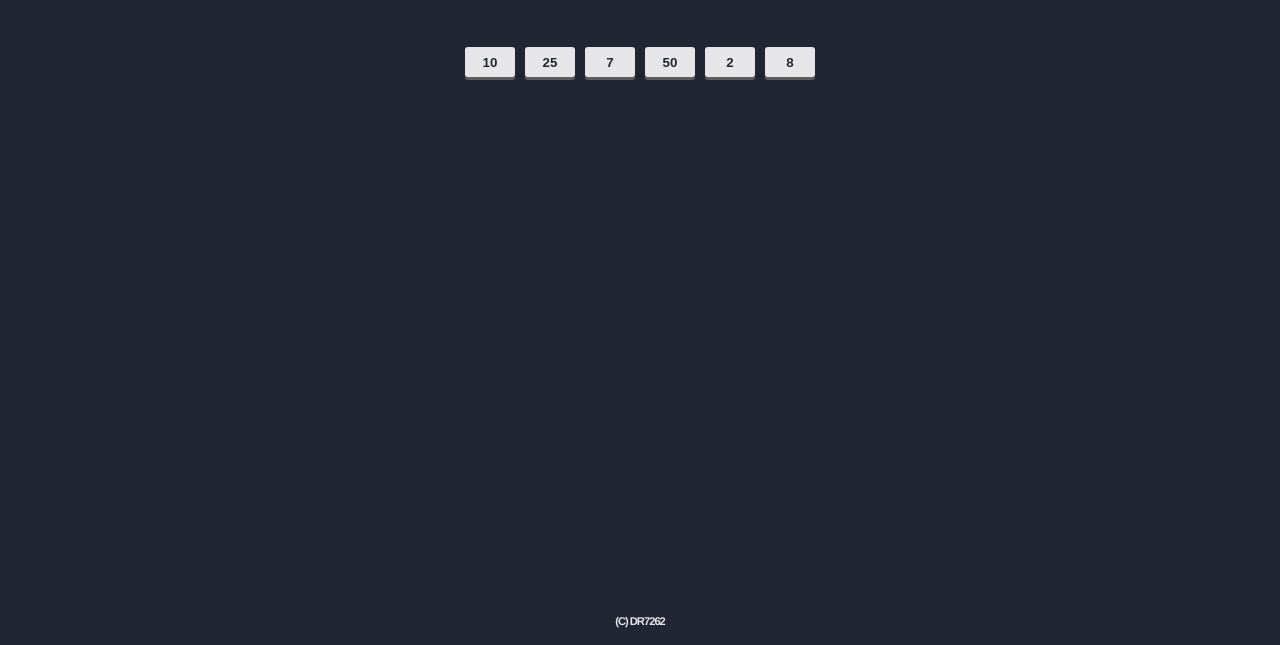
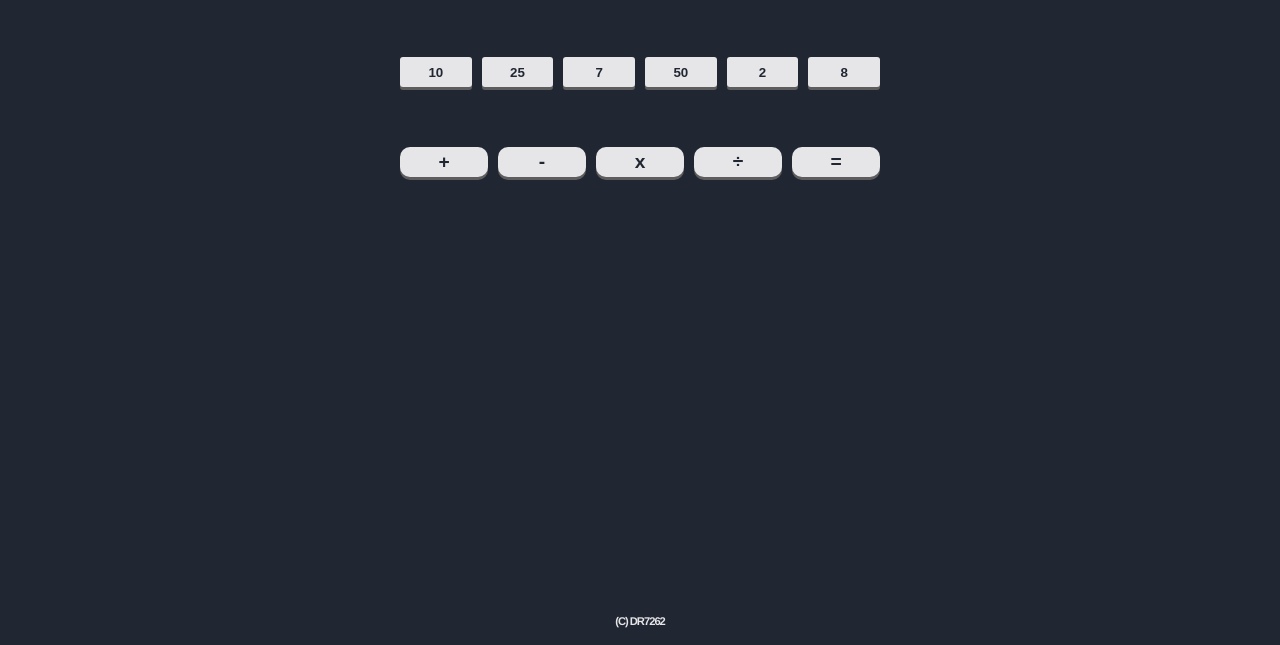
Before and after one commit to DR7262/numbers-game, a website built with webpack: page src/index.html in a window 1280 px wide. Shown: the part 155-800 px from the top of the page. Built offline with nearby package versions, Linux system fonts and the light colour scheme.

Commit message:
Added rendering of operator buttons

```diff
--- a/src/domController.js
+++ b/src/domController.js
@@ -25,7 +25,14 @@ function renderNumberButtons() {
 }
 
 function renderOperatorButtons() {
-
+    const operatorButtonContainer = document.getElementById("operators");
+    let currentOperators = ["+", "-", "x", "÷", "="]
+    for (let operation in currentOperators) {
+        let operatorButton = document.createElement("button");
+        operatorButton.classList.add("operator", "gameButton");
+        operatorButton.textContent = currentOperators[operation];
+        operatorButtonContainer.appendChild(operatorButton);
+    }
 }
 
 function renderCurrentOperation() {
--- a/src/style.css
+++ b/src/style.css
@@ -52,23 +52,39 @@ body {
     padding-bottom: 2px;
 }
 
-#numbers {
+#buttons {
+    width: 100%;
     display: flex;
     align-items: center;
     flex-direction: row;
     flex-wrap: wrap;
+    justify-content: space-around;
+}
+
+#numbers,
+#operators {
+    width: 100%;
+    display: grid;
+    overflow: auto;
+    display: grid;
     gap: 10px;
-    justify-content: center;
+    padding: 10px;
+    grid-template-rows: repeat(2, 1fr);
+    grid-template-columns: repeat(auto-fit, minmax(50px, 1fr));
 }
 
 .gameButton {
-    width: 50px;
     height: 30px;
     border-radius: 3px;
     font-weight: bold;
     border: none;
     box-shadow: 0 3px 0 0 rgb(93, 93, 93);
-    transition: box-shadow .08s ease, background-color, .08s ease, translate .08s ease
+    transition: box-shadow .05s ease, background-color, .05s ease, translate .05s ease;
+    &.operator {
+        font-size: 1.2rem;
+        border-radius: 10px;
+        height: 30px;
+    }
 }
 
 .gameButton:active {
```
Also changed, not shown: dist/main.js.
